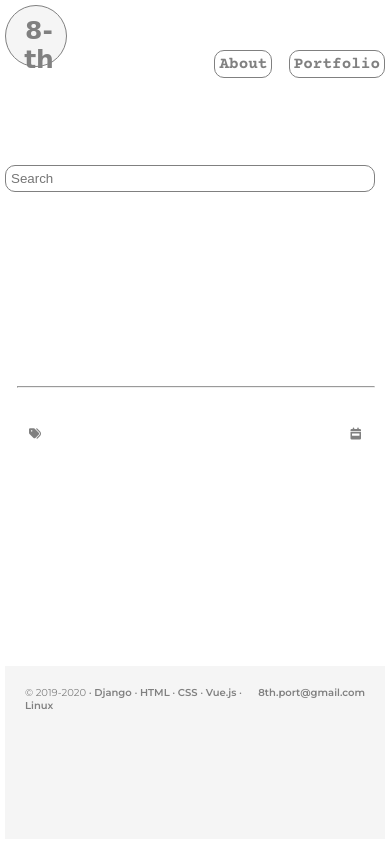
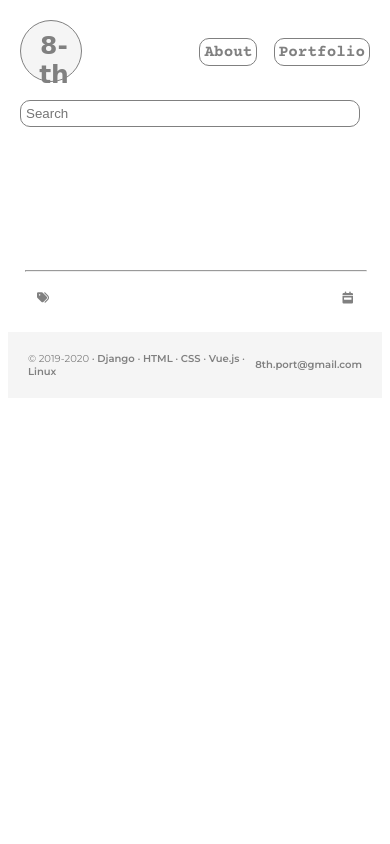
Before and after one commit to mebius01/anzim, a Django app: template templates/blog/blog_detail.html in a window 390 px wide. Run offline with Django 3.2, Linux system fonts and the light colour scheme; the template is opened without the code that fills it, so the values that code supplies are empty; some libraries are stand-ins or nearby versions; some web fonts are replaced.

Commit message:
fix responsive..

```diff
--- a/static/css/base.css
+++ b/static/css/base.css
@@ -1,7 +1,7 @@
 @import url('https://fonts.googleapis.com/css?family=Montserrat:400,500,600,700,800,900&display=swap&subset=cyrillic,cyrillic-ext,latin-ext');
 @import url('https://fonts.googleapis.com/css?family=Baloo+Tamma&display=swap');
 @import url('https://fonts.googleapis.com/css?family=Courier+Prime:400,700&display=swap');
-html, body {
+html {
     width: 100%;
     height: 100%;
     margin: 0;
@@ -12,7 +12,7 @@ html, body {
     --LinkCo0lor: #bdd6fd;
     --BackColor: #f5f5f5;
 }
-body {
+/* body {
     display: grid;
     grid-template-columns: auto;
     grid-template-rows: auto;
@@ -20,8 +20,7 @@ body {
         "header"
         "content"
         "footer";
-    gap: 20px;
-}
+} */
 strong {
     font-style: normal;
     font-weight: bold;
@@ -35,7 +34,7 @@ a {
     position: relative;
 	color: gray;
 	cursor: pointer;
-	line-height: 1; /*задаём высоту строки*/
+	line-height: auto;
 	text-decoration: none; /*убираем подчёркивание*/
 }
 .cool_link:after {
@@ -65,7 +64,7 @@ hr{
 }
 
 .header {
-    margin: 5px;
+    padding: 12px;
     grid-area: header;
     display: grid;
     grid-template-columns: 1fr;
@@ -88,7 +87,6 @@ hr{
 }
 .logo:hover {
     background-color: grey;
-    /* border: none; */
 }
 .eight:hover {
     color: white;
@@ -113,7 +111,7 @@ hr{
     grid-area: nav;
     margin: auto;
 }
-.portfolio, .about{
+.nav__link{
     color: gray;
     font-family: 'Courier Prime', monospace;
     border: 1px solid;
@@ -122,7 +120,7 @@ hr{
     -moz-border-radius: 10px;
     -webkit-border-radius: 10px;
 }
-.portfolio:hover, .about:hover{
+.nav__link:hover{
     background-color: grey;
     color: white;
     border: 1px solid gray;
@@ -143,7 +141,7 @@ hr{
     width: calc(100% - 22px);
 }
 .aside-left {
-    padding-right: 12px;
+    padding: 12px;
     grid-area: aside-left;
 }
 .link-block, .tags-title {
@@ -166,7 +164,6 @@ hr{
 h2 .article-title{
     color: #505050;
     font-weight: 900;
-    /* border-bottom: 1px solid; */
     padding-bottom: 6px;
 }
 h1 {
@@ -175,12 +172,10 @@ h1 {
     padding-bottom: 6px;
 }
 .article {
-    padding: 0 12px 0 12px;
+    padding: 12px;
     grid-area: article;
-    margin-bottom: 150px;
 }
 .aricle-1{
-    /* border: 1px solid; */
     margin-bottom: 50px;
 }
 .footer-article{
@@ -188,7 +183,7 @@ h1 {
     justify-content: space-between;
     align-items: center;
     font-size: 12px;
-    padding: 20px 12px 0 12px;
+    padding: 0px 12px 0 12px;
 }
 .tags-title .tag {
     margin: 5px;
@@ -200,7 +195,6 @@ h1 {
 }
 .pagination {
     justify-self: center;
-    /* background-color: bisque; */
     grid-area: paginator;
     display: inline-block;
     margin-top: 40px;
@@ -217,15 +211,13 @@ h1 {
     color: gray;
 }
 .pagination a.active-page{
-    /* background: #4A5E69; */
     background-color: var(--BackColor);
 }
 .pagination a:hover{
-    /* background: #4A5E69; */
     background-color: var(--BackColor);
 }
 .aside-right {
-    padding-left: 12px;
+    padding: 12px;
     grid-area: aside-right;
 }
 .num-times {
@@ -235,14 +227,14 @@ h1 {
     background-color: var(--BackColor);
 }
 .footer {
+    grid-area: footer;
     display: flex;
     justify-content: space-between;
-    margin: 5px;
-    grid-area: footer;
-    padding: 20px 20px 20px 20px;
+    align-items: center;
+    padding: 20px;
     font-size: 10px;
+    color: gray;
     background-color: var(--BackColor);
-    color: grey;
 }
 
 h2 a{
@@ -275,12 +267,9 @@ strong{
     -ms-user-select: none;
     user-select: none;
 }
-/* for block of code */
-.hljs-ln-code {
-    padding-left: 10px;
-}
+
 pre {
-	width:  97vw;
+	width: 95vw;
 	overflow-x: auto;
 	overflow-y: hidden;
 }
@@ -310,7 +299,7 @@ pre {
         grid-template-areas: "logo nav search";
     }
     pre{
-        width: calc(100vw - 40vw);
+        width: calc(100vw - 45vw);
     }
 }
 @media (min-width: 1081px) and (max-width: 1280px) {
@@ -336,7 +325,7 @@ pre {
         grid-template-areas: "logo nav search";
     }
     pre{
-        width: 97vw;
+        width: 95vw;
     }
 }
 @media (min-width: 600px) and (max-width: 980px) {
@@ -349,7 +338,7 @@ pre {
         grid-template-areas: "logo nav search";
     }
     pre{
-        width: 97vw;
+        width: 95vw;
     }
 }
 @media (min-width: 400px) and (max-width: 599px) {
@@ -361,8 +350,9 @@ pre {
         grid-template-columns: auto auto;
         grid-template-areas: "logo nav" "search";
     }
+    .search input {width: calc(100% + 20px);}
     pre{
-        width: 97vw;
+        width: 95vw;
     }
 }
 
--- a/templates/base.html
+++ b/templates/base.html
@@ -20,8 +20,8 @@
             <a href="/"><span class="eight">8-th</span></a>
         </div>
         <div class="nav">
-            <a class="about" href="{% url 'blog:about' %}">About</a>
-            <a class="portfolio" href="{% url 'blog:portfolio' %}">Portfolio</a>
+            <a class="about nav__link" href="{% url 'blog:about' %}">About</a>
+            <a class="portfolio nav__link" href="{% url 'blog:portfolio' %}">Portfolio</a>
         </div>
         <div class="search">
             <form role="search" action="{% url 'blog:blog_list' %}">
```
